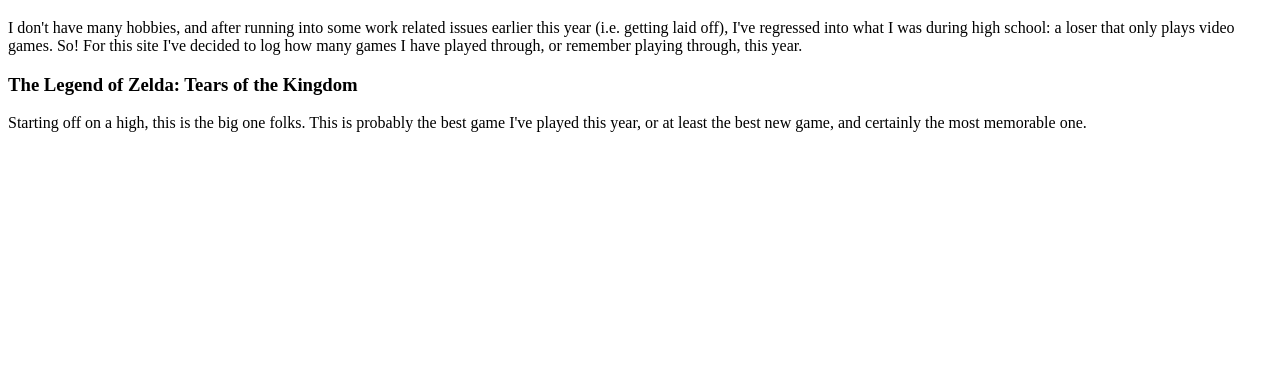
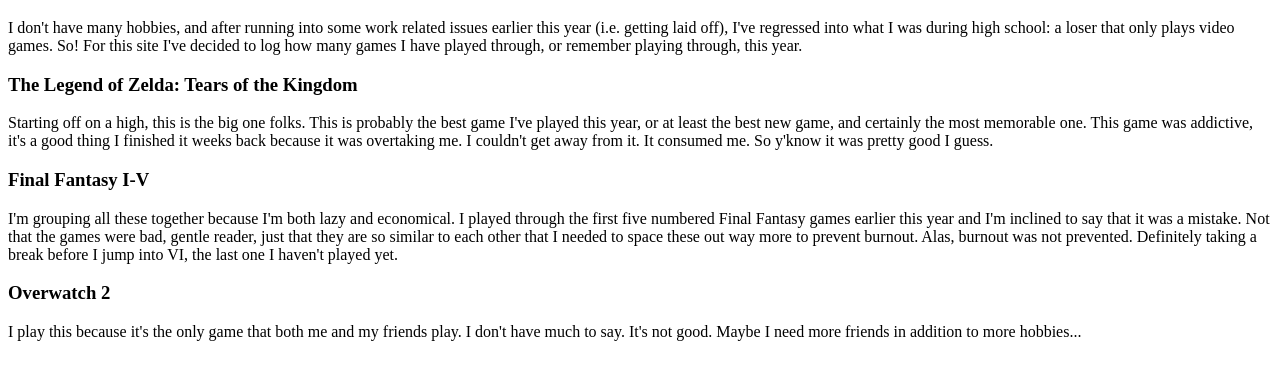
Before and after one commit to LaunchCodeAllhubs/js-assignment-4-html-me-something-ItsChubboy, a website: page index.html in a window 1280 px wide. Shown: the part 61-440 px from the top of the page. Drawn offline with Linux system fonts and the light colour scheme.

Commit message:
Finished Zelda section.  Also added FF and Overwatch sections.

```diff
--- a/index.html
+++ b/index.html
@@ -19,6 +19,23 @@
             <p>
                Starting off on a high, this is the big one folks.
                This is probably the best game I've played this year, or at least the best new game, and certainly the most memorable one.
+               This game was addictive, it's a good thing I finished it weeks back because it was overtaking me.
+               I couldn't get away from it. It consumed me. So y'know it was pretty good I guess.
+            </p>
+         </article>
+         <article>
+            <h3>Final Fantasy I-V</h3>
+            <p>
+               I'm grouping all these together because I'm both lazy and economical. I played through the first five numbered Final Fantasy games earlier this year and I'm inclined to say that it was a mistake.
+               Not that the games were bad, gentle reader, just that they are so similar to each other that I needed to space these out way more to prevent burnout. Alas, burnout was not prevented.
+               Definitely taking a break before I jump into VI, the last one I haven't played yet.
+            </p>
+         </article>
+         <article>
+            <h3>Overwatch 2</h3>
+            <p>
+               I play this because it's the only game that both me and my friends play. I don't have much to say. It's not good.
+               Maybe I need more friends in addition to more hobbies...
             </p>
          </article>
       </main>
```
